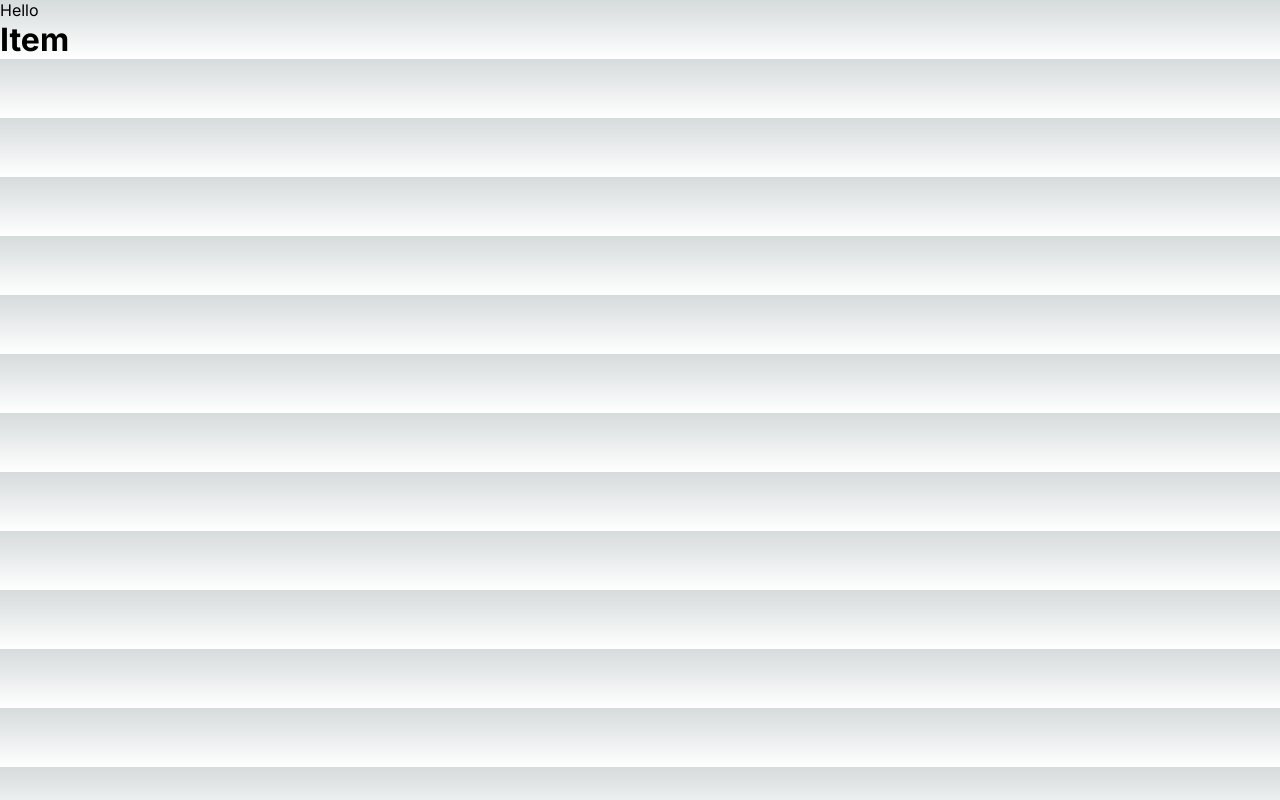
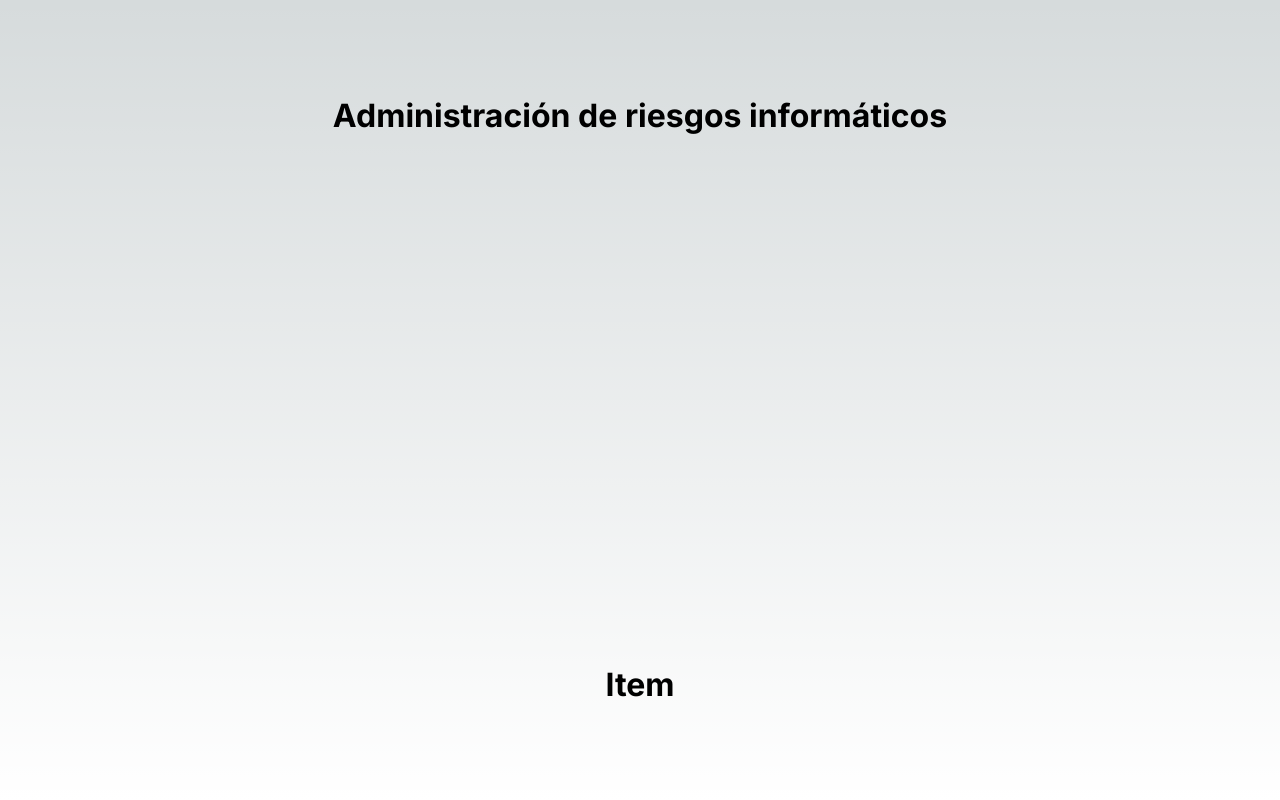
Before and after one commit to nrecinos2001/ARI-Project, a Next.js app in the folder ari-app/: page / in a window 1280 px wide. Built offline with nearby package versions, Linux system fonts and the light colour scheme.

Commit message:
:cosntruction: Setup styles

```diff
--- a/ari-app/src/app/components/header.module.css
+++ b/ari-app/src/app/components/header.module.css
@@ -0,0 +1,4 @@
+.headerContainer {
+  width: 100%;
+  text-align: center;
+}
--- a/ari-app/src/app/components/header.tsx
+++ b/ari-app/src/app/components/header.tsx
@@ -3,7 +3,7 @@ import styles from './header.module.css';
 export const Header = () => {
   return (
     <div className={styles.headerContainer}>
-      <p>Hello</p>
+      <h1>Administración de riesgos informáticos</h1>
     </div>
   )
 }
--- a/ari-app/src/app/page.tsx
+++ b/ari-app/src/app/page.tsx
@@ -4,6 +4,8 @@ import { HomePage } from "@/app/pages";
 
 export default function Home() {
   return (
-  <HomePage />
+    <div className={styles.main}>
+      <HomePage />
+    </div>
   );
 }
```
